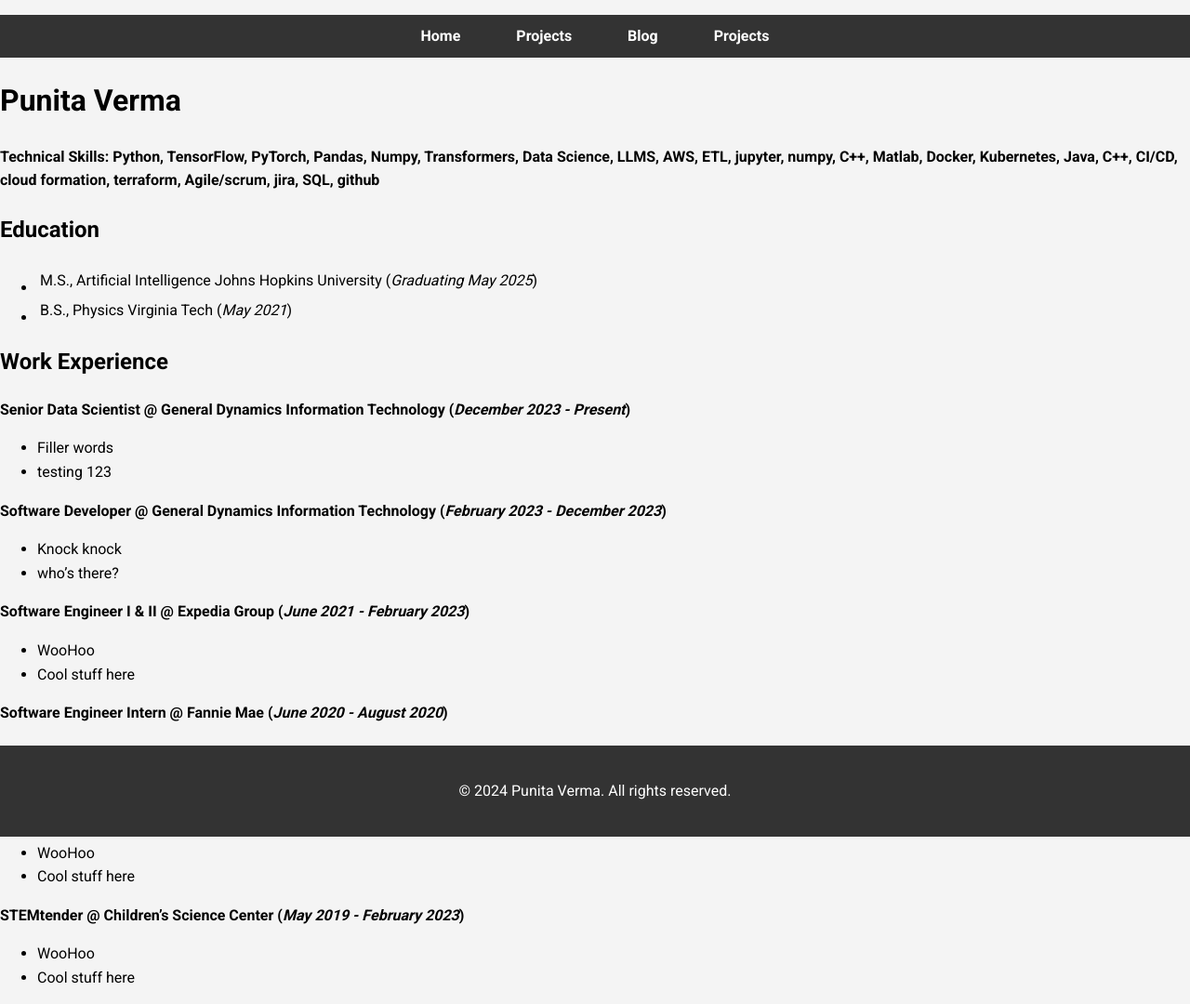
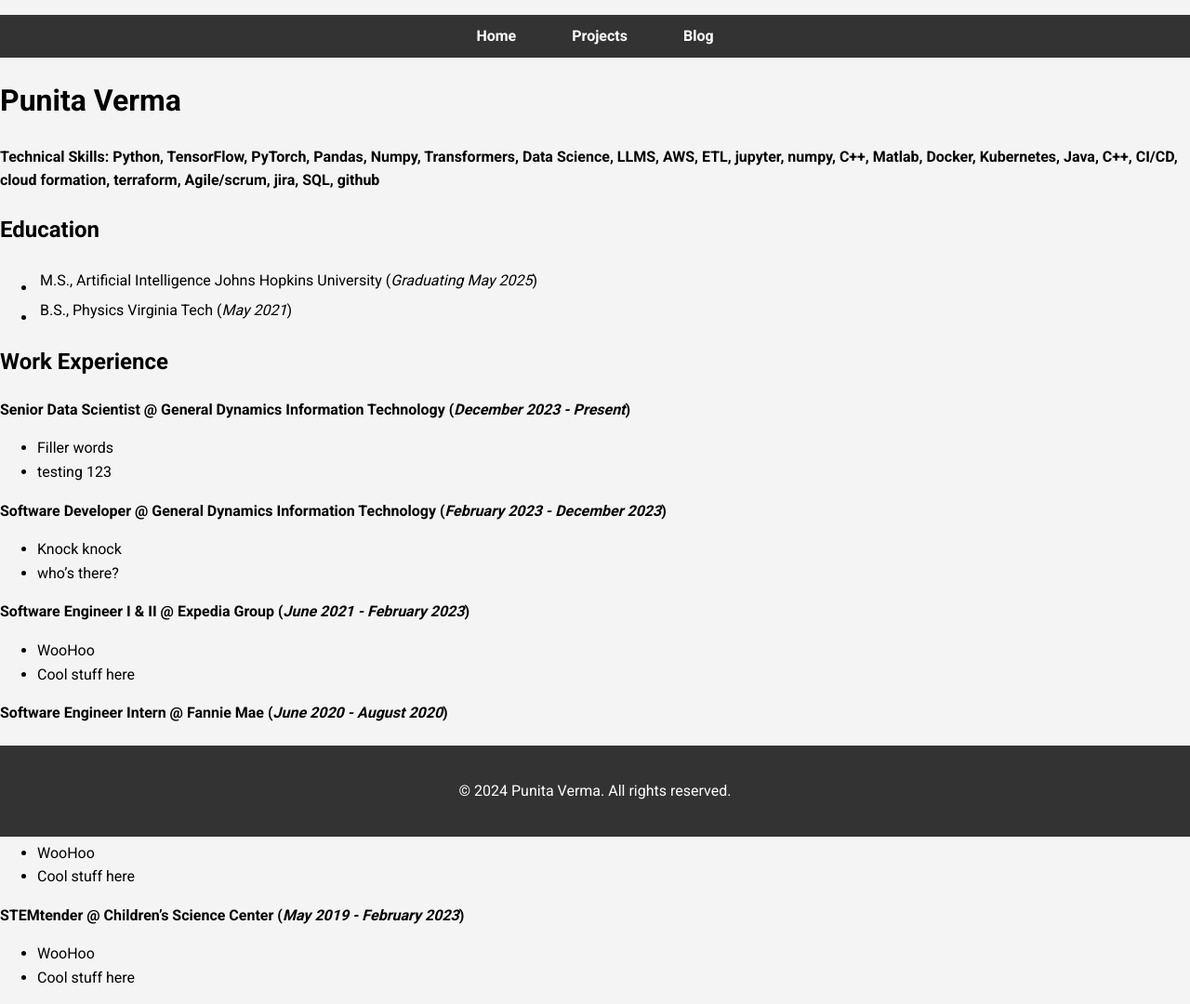
Before and after one commit to p9verma/punitaverma.github-io, a Jekyll site: the page built from README.md, in a window 1280 px wide. Shown: the whole page at 93% size. Built offline with Jekyll 4.4.1, drawn with Linux system fonts in a browser that asks for light colours; our own code applies the rules of GitHub Pages for plain Markdown files.

Commit message:
remove extra tab

```diff
--- a/_config.yml
+++ b/_config.yml
@@ -13,8 +13,4 @@ nav_links:
     url: "/projects/"
   - title: "Blog"
     url: "/blog/"
-  - title: "Projects"
-    url: "/projects/"
-
-
 markdown: kramdown
```
